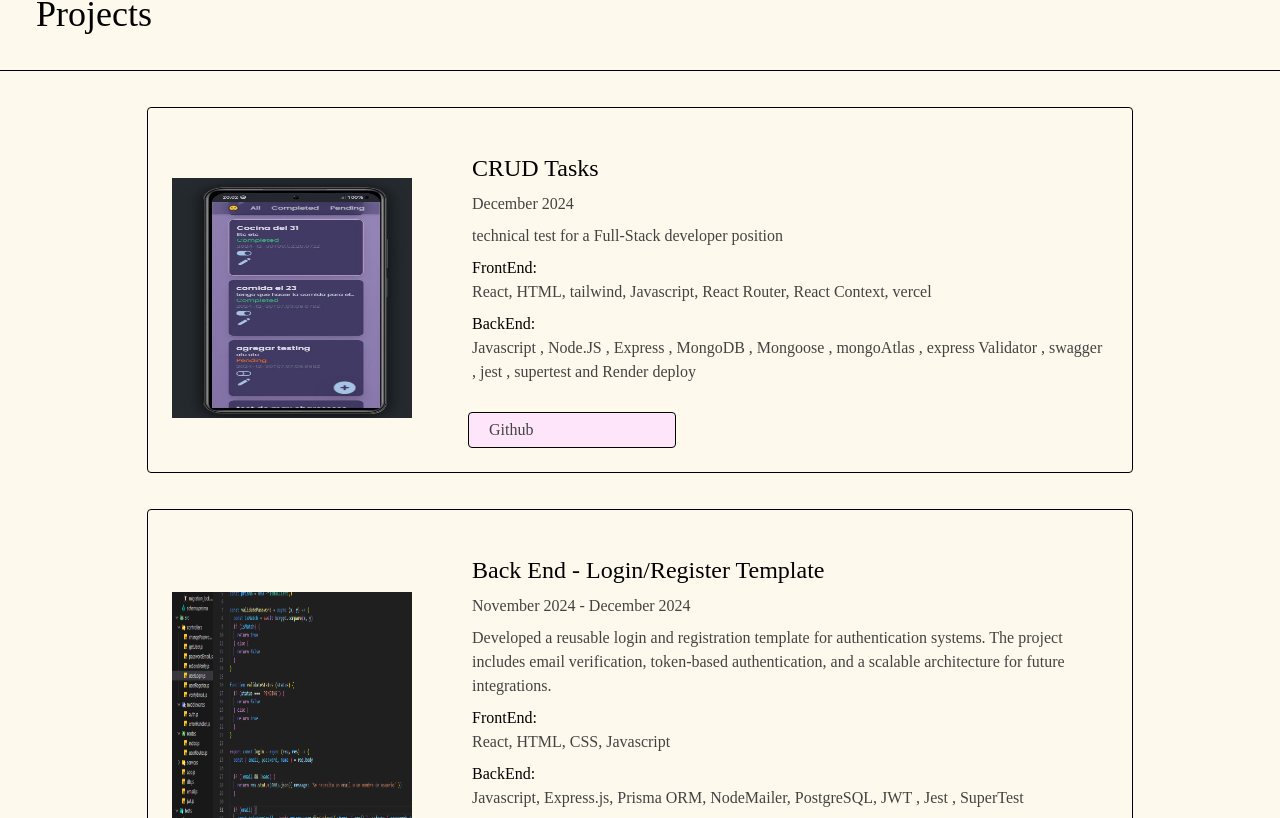
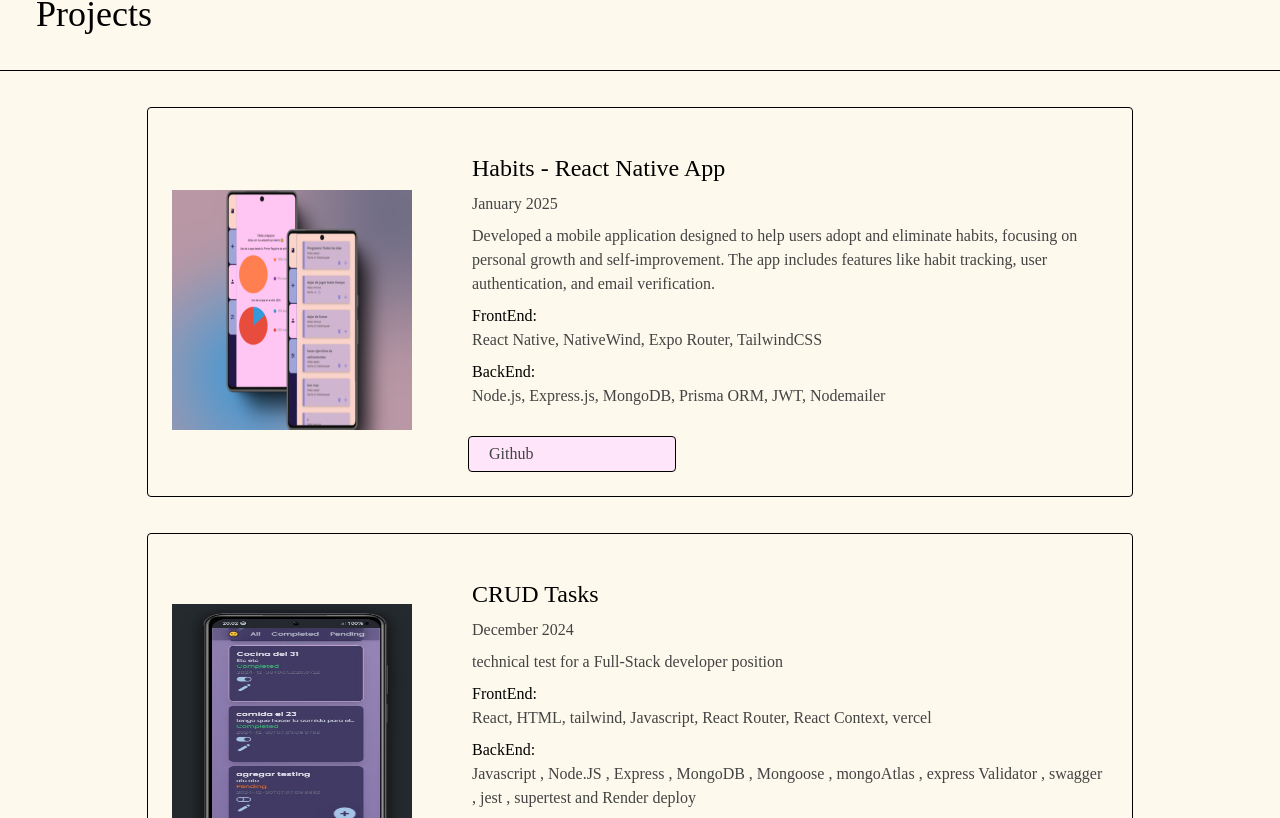
Before and after one commit to crtobias/Tobias-Gonzalez-Arriola, a React (Vite) app: page / in a window 1280 px wide. Shown: the part 1842-2660 px from the top of the page. Built offline with nearby package versions, Linux system fonts and the light colour scheme; a web font is replaced by a local one.

Commit message:
add habits

```diff
--- a/src/components/Screen3.jsx
+++ b/src/components/Screen3.jsx
@@ -2,6 +2,7 @@ import CardProyect from "./CardProyect"
 import elmolino from "../assets/El-Molino.png"
 import login from "../assets/Login-Proyect.png"
 import Task from "../assets/task.jpeg"
+import habits from "../assets/habits.png"
 export default function Screen3() {
 
     const proyectoUno={
@@ -13,6 +14,17 @@ export default function Screen3() {
         git:"https://github.com/crtobias/El-Molino",
         date:"July 2023 - August 2023"
     }
+
+    const proyectoHabits = {
+        title: "Habits - React Native App",
+        text: "Developed a mobile application designed to help users adopt and eliminate habits, focusing on personal growth and self-improvement. The app includes features like habit tracking, user authentication, and email verification.",
+        img: habits,
+        stackFront: "React Native, NativeWind, Expo Router, TailwindCSS",
+        stackBack: "Node.js, Express.js, MongoDB, Prisma ORM, JWT, Nodemailer",
+        git: "https://github.com/crtobias/Habits-native-Enero",
+        date: "January 2025",
+    };
+
 
     const proyectoDos={
         title:"Back End - Login/Register Template",
@@ -43,7 +55,7 @@ export default function Screen3() {
             <h3 className="text-black text-4xl border-b border-black pl-9 pb-9">Projects</h3>
 
             <div className="flex flex-col p-9 gap-9 items-center ">
-
+                <CardProyect proyecto={proyectoHabits}/>
                 <CardProyect proyecto={proyectoTres}/>
                 <CardProyect proyecto={proyectoDos}/>
                 <CardProyect proyecto={proyectoUno}/>
```
Also changed, not shown: src/assets/habits.png (added).
